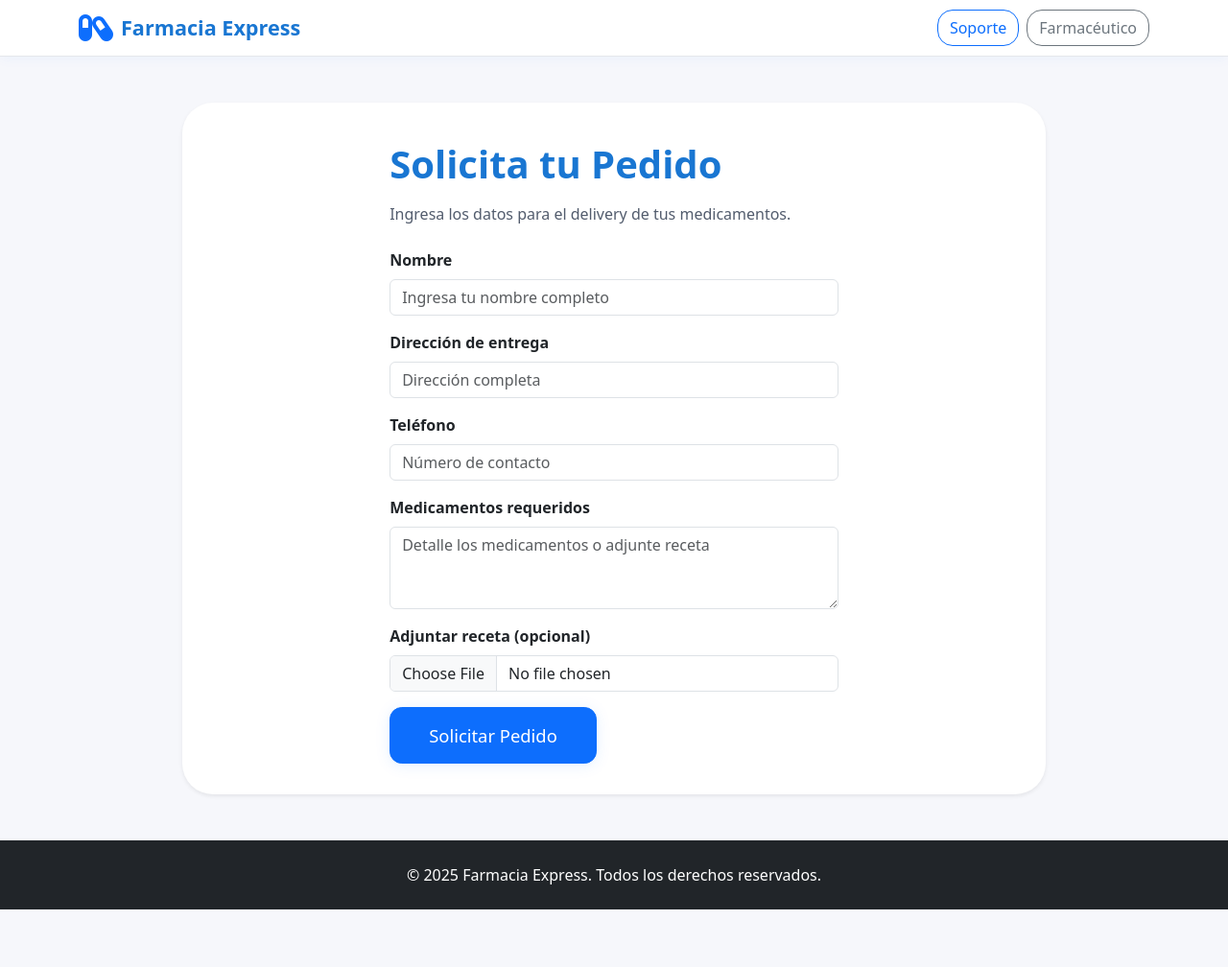
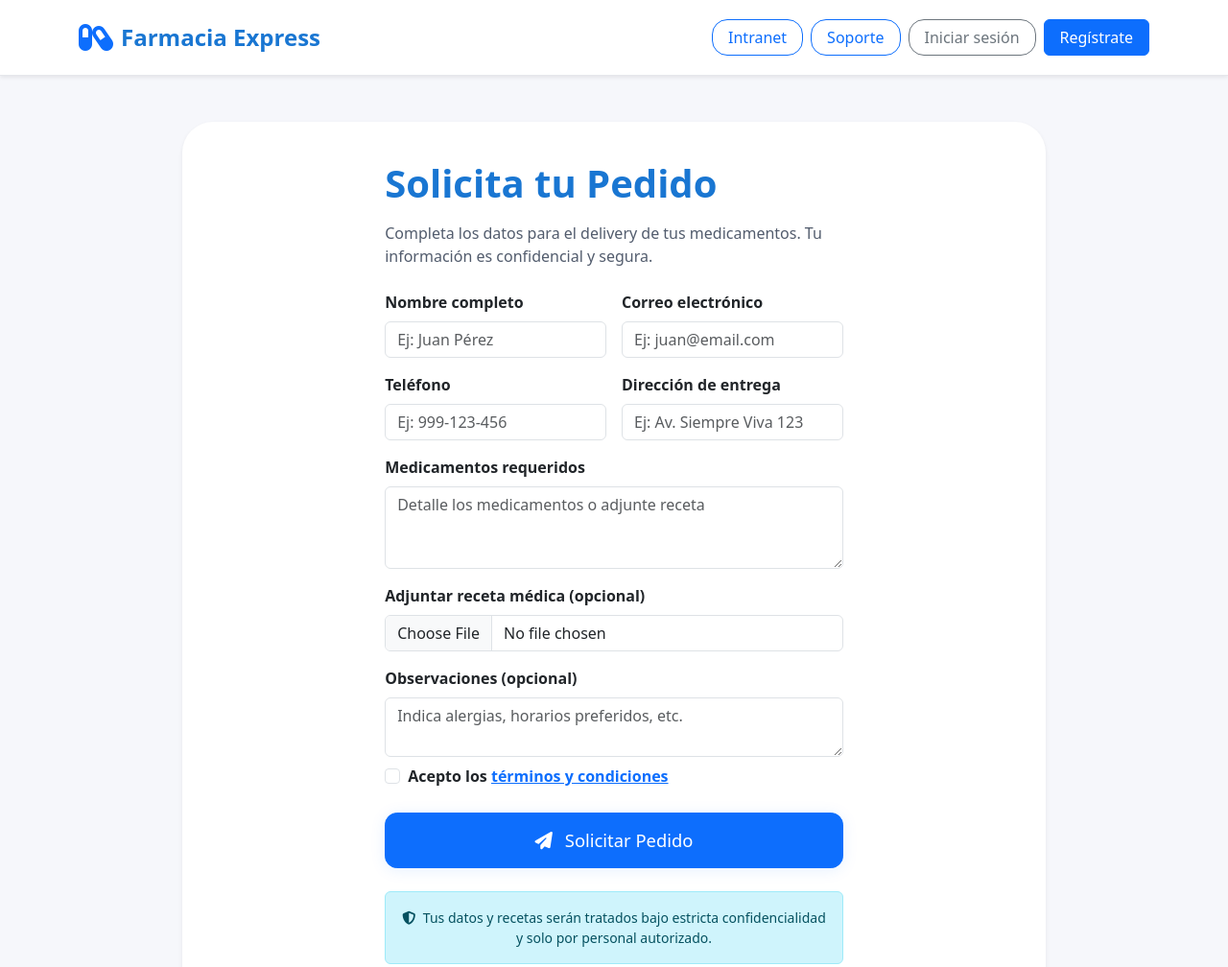
Before and after one commit to delcastillogm/farmaciaexpress, a plain HTML site: page MedicineDeliveryForm.html in a window 1280 px wide. Shown: the top 1008 px of the page at 96% size. Before the commit the page ends 948 px from the top, so only its background shows below. Drawn offline with nearby package versions, Linux system fonts and the light colour scheme.

Commit message:
Update MedicineDeliveryForm.html

```diff
--- a/MedicineDeliveryForm.html
+++ b/MedicineDeliveryForm.html
@@ -12,47 +12,90 @@
     <link rel="stylesheet" href="styles.css">
 </head>
 <body>
-    <nav class="navbar navbar-expand-lg mb-4">
+    <!-- INICIO HEADER/NAVBAR -->
+    <nav class="navbar navbar-expand-lg navbar-light bg-white shadow-sm mb-4 py-3" style="border-bottom:1.5px solid #e5e7eb;">
         <div class="container">
-            <a class="navbar-brand d-flex align-items-center gap-2" href="index.html">
+            <a class="navbar-brand d-flex align-items-center gap-2 fw-semibold fs-4" href="index.html" style="color:#1976d2;">
                 <i class="fa-solid fa-capsules text-primary fs-2"></i>
                 Farmacia Express
             </a>
-            <div class="d-flex gap-2 ms-auto">
-                <a href="#" class="btn btn-outline-primary">Soporte</a>
-                <a href="PharmacistReview.html" class="btn btn-outline-secondary">Farmacéutico</a>
+            <button class="navbar-toggler border-0" type="button" data-bs-toggle="collapse" data-bs-target="#navbarMenu" aria-controls="navbarMenu" aria-expanded="false" aria-label="Menú">
+                <span class="navbar-toggler-icon"></span>
+            </button>
+            <div class="collapse navbar-collapse justify-content-end" id="navbarMenu">
+                <ul class="navbar-nav align-items-center gap-2">
+                    <li class="nav-item">
+                        <a href="intranet.html" class="btn btn-outline-primary px-3">Intranet</a>
+                    </li>
+                    <li class="nav-item">
+                        <a href="soporte.html" class="btn btn-outline-primary px-3">Soporte</a>
+                    </li>
+                    <li class="nav-item">
+                        <a href="login.html" class="btn btn-outline-secondary px-3">Iniciar sesión</a>
+                    </li>
+                    <li class="nav-item">
+                        <a href="registro.html" class="btn btn-primary px-3">Regístrate</a>
+                    </li>
+                </ul>
             </div>
         </div>
     </nav>
+    <!-- FIN HEADER/NAVBAR -->
+
     <div class="main-card shadow-sm">
-        <div class="row align-items-center justify-content-center g-5">
-            <div class="col-md-7 mx-auto">
+        <div class="row justify-content-center">
+            <div class="col-lg-7 col-md-9 col-12 mx-auto">
                 <h1 class="fw-bold mb-3" style="color:#1976d2;">Solicita tu Pedido</h1>
-                <p class="lead mb-4" style="color:#525c6d;">Ingresa los datos para el delivery de tus medicamentos.</p>
-                <!-- Formulario de Pedido -->
-                <form>
-                    <div class="mb-3">
-                        <label for="nombrePaciente" class="form-label fw-semibold">Nombre</label>
-                        <input type="text" class="form-control" id="nombrePaciente" placeholder="Ingresa tu nombre completo" required>
+                <p class="lead mb-4" style="color:#525c6d;">Completa los datos para el delivery de tus medicamentos. Tu información es confidencial y segura.</p>
+                <form autocomplete="on" novalidate>
+                    <div class="row g-3">
+                        <div class="col-md-6">
+                            <label for="nombrePaciente" class="form-label fw-semibold">Nombre completo</label>
+                            <input type="text" class="form-control" id="nombrePaciente" name="nombre" placeholder="Ej: Juan Pérez" required autocomplete="name">
+                        </div>
+                        <div class="col-md-6">
+                            <label for="emailPaciente" class="form-label fw-semibold">Correo electrónico</label>
+                            <input type="email" class="form-control" id="emailPaciente" name="email" placeholder="Ej: juan@email.com" required autocomplete="email">
+                        </div>
+                        <div class="col-md-6">
+                            <label for="telefonoPaciente" class="form-label fw-semibold">Teléfono</label>
+                            <input type="tel" class="form-control" id="telefonoPaciente" name="telefono" placeholder="Ej: 999-123-456" required autocomplete="tel">
+                        </div>
+                        <div class="col-md-6">
+                            <label for="direccionEntrega" class="form-label fw-semibold">Dirección de entrega</label>
+                            <input type="text" class="form-control" id="direccionEntrega" name="direccion" placeholder="Ej: Av. Siempre Viva 123" required autocomplete="street-address">
+                        </div>
+                        <div class="col-12">
+                            <label for="medicamentos" class="form-label fw-semibold">Medicamentos requeridos</label>
+                            <textarea class="form-control" id="medicamentos" name="medicamentos" rows="3" placeholder="Detalle los medicamentos o adjunte receta" required></textarea>
+                        </div>
+                        <div class="col-12">
+                            <label for="recetaMedica" class="form-label fw-semibold">Adjuntar receta médica (opcional)</label>
+                            <input type="file" class="form-control" id="recetaMedica" name="receta" accept="image/*,.pdf">
+                        </div>
+                        <div class="col-12">
+                            <label for="observaciones" class="form-label fw-semibold">Observaciones (opcional)</label>
+                            <textarea class="form-control" id="observaciones" name="observaciones" rows="2" placeholder="Indica alergias, horarios preferidos, etc."></textarea>
+                        </div>
+                        <div class="col-12 mt-2">
+                            <div class="form-check">
+                                <input class="form-check-input" type="checkbox" id="aceptoTerminos" required>
+                                <label class="form-check-label fw-semibold" for="aceptoTerminos">
+                                    Acepto los <a href="terminos.html" target="_blank">términos y condiciones</a>
+                                </label>
+                            </div>
+                        </div>
+                        <div class="col-12 text-center mt-4">
+                            <button type="submit" class="btn btn-primary btn-main w-100">
+                                <i class="fa-solid fa-paper-plane me-2"></i> Solicitar Pedido
+                            </button>
+                        </div>
                     </div>
-                    <div class="mb-3">
-                        <label for="direccionEntrega" class="form-label fw-semibold">Dirección de entrega</label>
-                        <input type="text" class="form-control" id="direccionEntrega" placeholder="Dirección completa" required>
-                    </div>
-                    <div class="mb-3">
-                        <label for="telefonoPaciente" class="form-label fw-semibold">Teléfono</label>
-                        <input type="tel" class="form-control" id="telefonoPaciente" placeholder="Número de contacto" required>
-                    </div>
-                    <div class="mb-3">
-                        <label for="medicamentos" class="form-label fw-semibold">Medicamentos requeridos</label>
-                        <textarea class="form-control" id="medicamentos" rows="3" placeholder="Detalle los medicamentos o adjunte receta" required></textarea>
-                    </div>
-                    <div class="mb-3">
-                        <label for="recetaMedica" class="form-label fw-semibold">Adjuntar receta (opcional)</label>
-                        <input type="file" class="form-control" id="recetaMedica" accept="image/*,.pdf">
-                    </div>
-                    <button type="submit" class="btn btn-primary btn-main">Solicitar Pedido</button>
                 </form>
+                <div class="alert alert-info mt-4 text-center small" role="alert">
+                    <i class="fa-solid fa-shield-halved me-1"></i>
+                    Tus datos y recetas serán tratados bajo estricta confidencialidad y solo por personal autorizado.
+                </div>
             </div>
         </div>
     </div>
```
